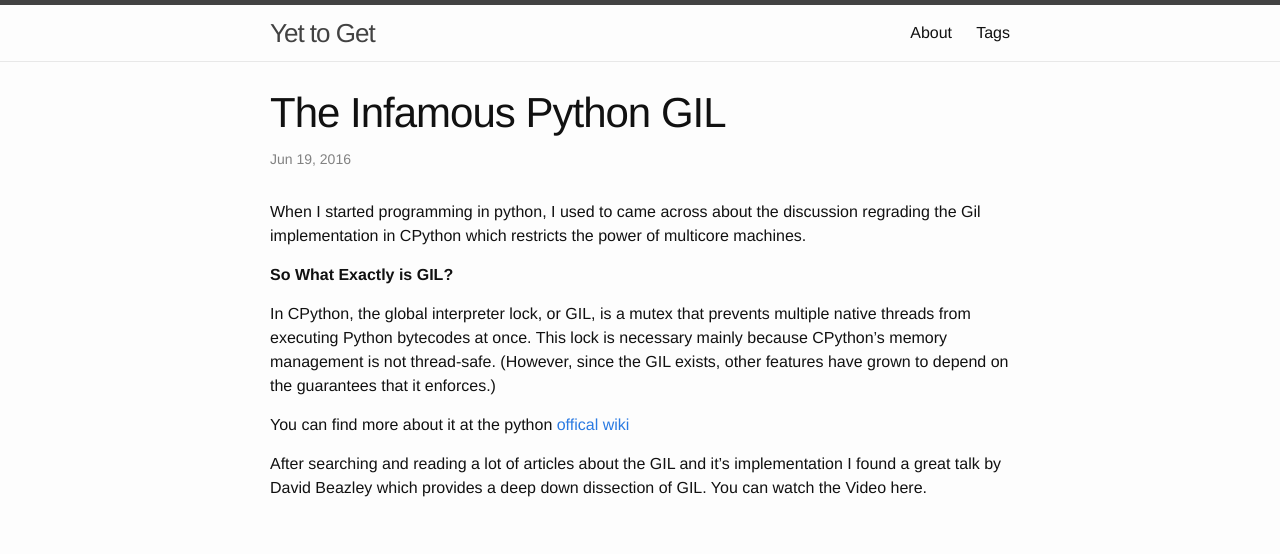
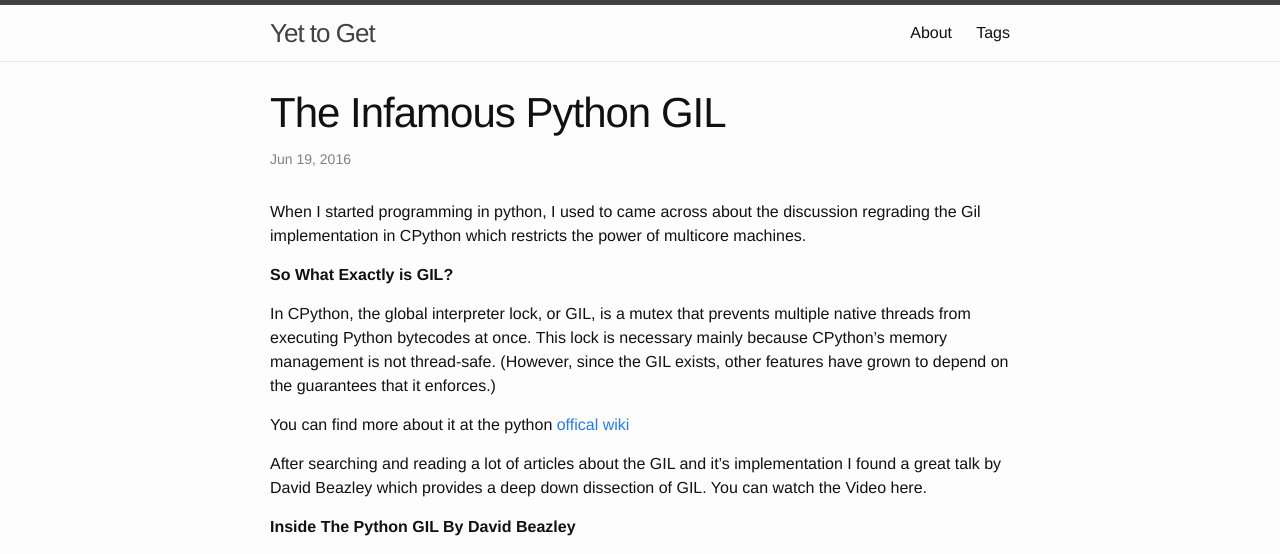
Before and after one commit to aptro/aptro.github.io, a Jekyll site: the page built from _posts/2016-06-20-The-Infamous-Python-GIL.markdown, in a window 1280 px wide. Shown: the top 554 px of the page. Built offline with Jekyll 4.4.1, drawn with Linux system fonts in a browser that asks for light colours; grey boxes are pictures that could not be loaded.

Commit message:
gil video title added

```diff
--- a/_posts/2016-06-20-The-Infamous-Python-GIL.markdown
+++ b/_posts/2016-06-20-The-Infamous-Python-GIL.markdown
@@ -18,6 +18,7 @@ You can find more about it at the python [offical wiki](https://wiki.python.org/
 After searching and reading a lot of articles about the GIL and it's implementation I found a great talk by David Beazley which provides a deep down dissection of GIL.
 You can watch the Video here.
 
+**Inside The Python GIL By David Beazley**
 <br>
 <iframe width="480" height="360" src="https://www.youtube.com/embed/ph374fJqFPE" frameborder="0" allowfullscreen></iframe>
 <br>
```
